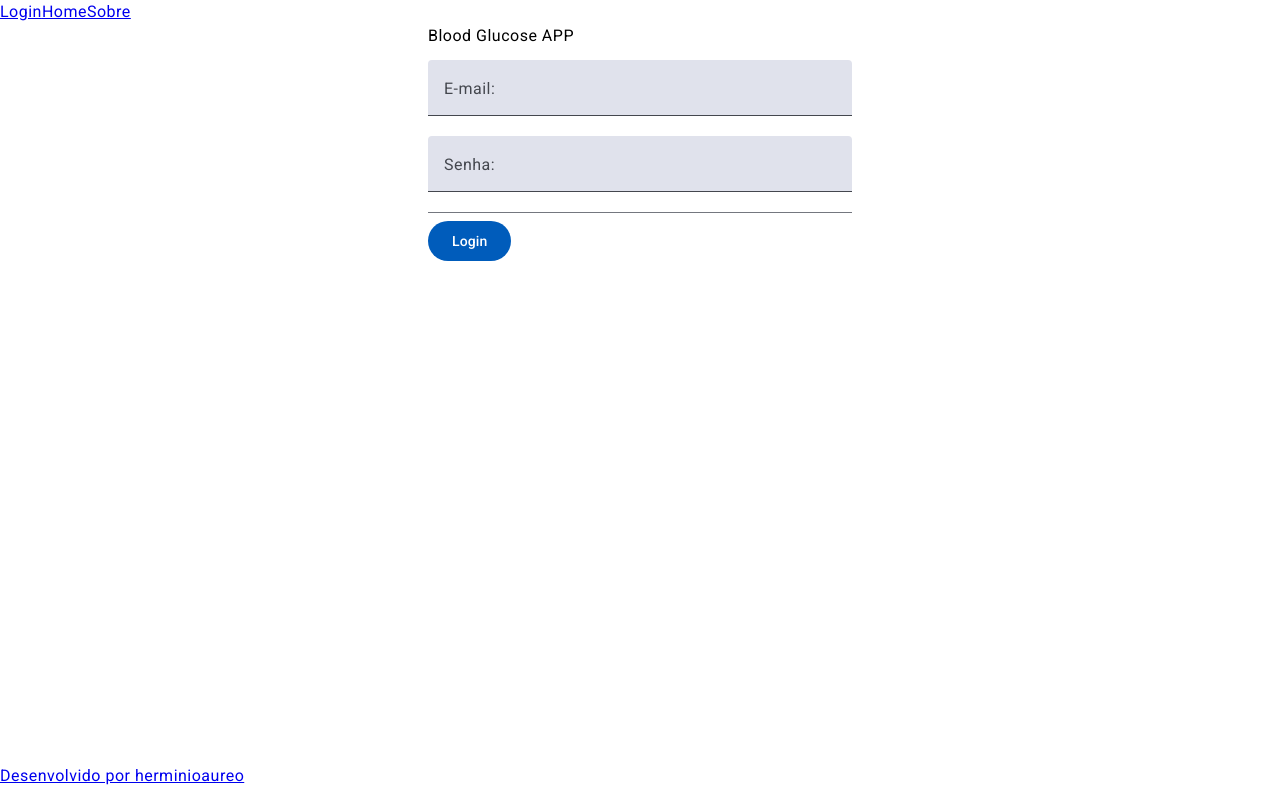
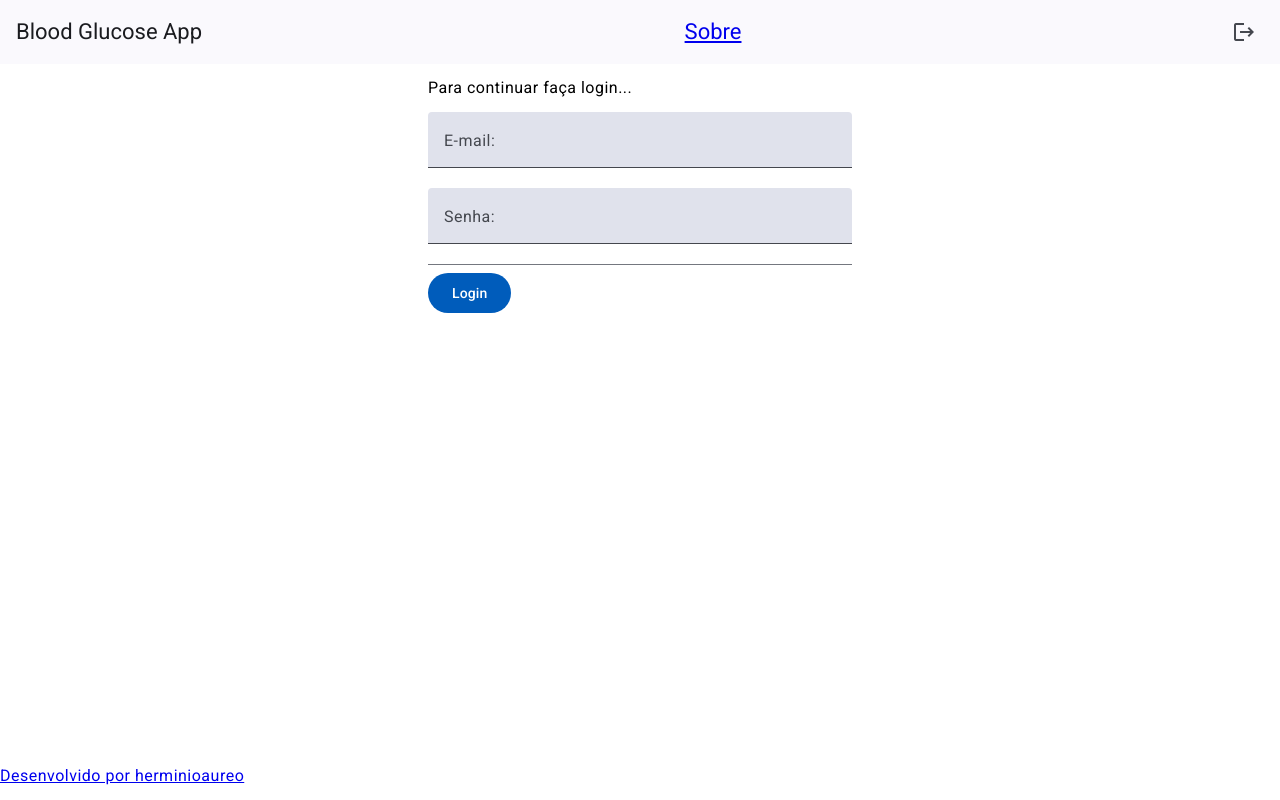
Before and after one commit to herminioaureo/BloodGlucoseApp, an Angular app in the folder bloodglucoseapp/: page /login in a window 1280 px wide. Built offline with nearby package versions, Linux system fonts and the light colour scheme.

Commit message:
wip: incluindo funcionalidade de login

```diff
--- a/bloodglucoseapp/src/app/app.component.html
+++ b/bloodglucoseapp/src/app/app.component.html
@@ -1,12 +1,21 @@
   <header>
-    <nav>
-      <a href="/login">Login</a>
-      <a href="/home">Home</a>
-      <a href="/about">Sobre</a>
-    </nav>
+    <p>
+      <mat-toolbar color="primary">
+        <span>Blood Glucose App</span>
+        <span class="espacamento-toolbar"></span>
+        <nav>
+          <a href="/about">Sobre</a>
+        </nav>
+        <span class="espacamento-toolbar"></span>
+        <button mat-icon-button>
+          <mat-icon>logout</mat-icon>
+        </button>
+      </mat-toolbar>
+    </p>
   </header>
-  <router-outlet/>
-
+  <mat-card-content>
+    <router-outlet/>
+  </mat-card-content>
   <footer>
     <div class="footer">
       <nav>
--- a/bloodglucoseapp/src/app/app.component.scss
+++ b/bloodglucoseapp/src/app/app.component.scss
@@ -4,3 +4,7 @@
     left: 0;
     z-index: 10;
   }
+
+.espacamento-toolbar {
+    flex: 1 1 auto;
+}
--- a/bloodglucoseapp/src/app/app.component.ts
+++ b/bloodglucoseapp/src/app/app.component.ts
@@ -1,10 +1,14 @@
 import { Component } from '@angular/core';
 import { RouterOutlet } from '@angular/router';
+import { MatToolbarModule } from '@angular/material/toolbar';
+import { MatIconModule } from '@angular/material/icon';
+import { MatCardModule } from '@angular/material/card';
+import { MatButtonModule } from '@angular/material/button';
 
 @Component({
   selector: 'app-root',
   standalone: true,
-  imports: [RouterOutlet],
+  imports: [RouterOutlet, MatToolbarModule, MatIconModule, MatCardModule, MatButtonModule],
   templateUrl: './app.component.html',
   styleUrl: './app.component.scss'
 })
--- a/bloodglucoseapp/src/app/home/home.component.ts
+++ b/bloodglucoseapp/src/app/home/home.component.ts
@@ -9,4 +9,8 @@ import { Component } from '@angular/core';
 })
 export class HomeComponent {
 
+  constructor() {
+    console.log(localStorage.getItem('token'));  // Recuperar o token do usuário do localStorage
+  }
+
 }
--- a/bloodglucoseapp/src/app/login/login.component.html
+++ b/bloodglucoseapp/src/app/login/login.component.html
@@ -1,6 +1,6 @@
 <div class="container">
     <div class="center">
-        <div class="center"><p>Blood Glucose APP</p></div>
+        <div class="center"><p>Para continuar faça login...</p></div>
         <form class="example-form">
             <mat-form-field class="example-full-width">
               <mat-label>E-mail:</mat-label>
--- a/bloodglucoseapp/src/app/login/login.component.ts
+++ b/bloodglucoseapp/src/app/login/login.component.ts
@@ -12,14 +12,14 @@ import { Recoveredjwttoken } from './recoveredjwttoken';
 @Component({
   selector: 'app-login',
   standalone: true,
-  imports: [FormsModule, MatFormFieldModule, MatInputModule, MatDividerModule, MatButtonModule],
+  imports: [FormsModule, MatFormFieldModule, MatInputModule, MatDividerModule, MatButtonModule ],
   templateUrl: './login.component.html',
   styleUrl: './login.component.scss',
   providers: [LoginService]
 })
 export class LoginComponent {
 
-  token! :Recoveredjwttoken;
+  userToken! :Recoveredjwttoken;
   loginError = false;
 
   constructor(private loginService: LoginService,
@@ -28,10 +28,14 @@ export class LoginComponent {
 
   login(email: string, password: string) {
     this.loginService.login(email, password).subscribe((data) => {
-      console.log(data);
-      this.token = data;
-      console.log(this.token.token);
-      localStorage.setItem('token', this.token.token);
+      this.userToken = data;
+
+      if (this.userToken.token != null) {
+        this.userToken.isSucess = true;
+      }
+
+      localStorage.setItem('token', JSON.stringify(this.userToken.token));
+
       this.router.navigate(['/home']); // Redirecionar para a página /home em caso de sucesso
     },(error) => {
       this.loginError = true;
--- a/bloodglucoseapp/src/app/login/login.service.ts
+++ b/bloodglucoseapp/src/app/login/login.service.ts
@@ -1,7 +1,8 @@
 import { Injectable } from '@angular/core';
 import { Recoveredjwttoken } from './recoveredjwttoken';
 import { HttpClient } from '@angular/common/http';
-import { Observable } from 'rxjs';
+import { Observable, of } from 'rxjs';
+import { tap } from 'rxjs/operators';
 
 @Injectable({
   providedIn: 'root'
@@ -15,7 +16,4 @@ export class LoginService {
   login(email: string, password: string): Observable<Recoveredjwttoken> {
     return this.httpClient.post<Recoveredjwttoken>(this.loginAPIUrl, { email, password });
   }
-
-
-
 }
--- a/bloodglucoseapp/src/app/login/recoveredjwttoken.ts
+++ b/bloodglucoseapp/src/app/login/recoveredjwttoken.ts
@@ -1,4 +1,5 @@
 export interface Recoveredjwttoken {
     token: string;
     expiresAt: string;
+    isSucess?: boolean;
 }
```
